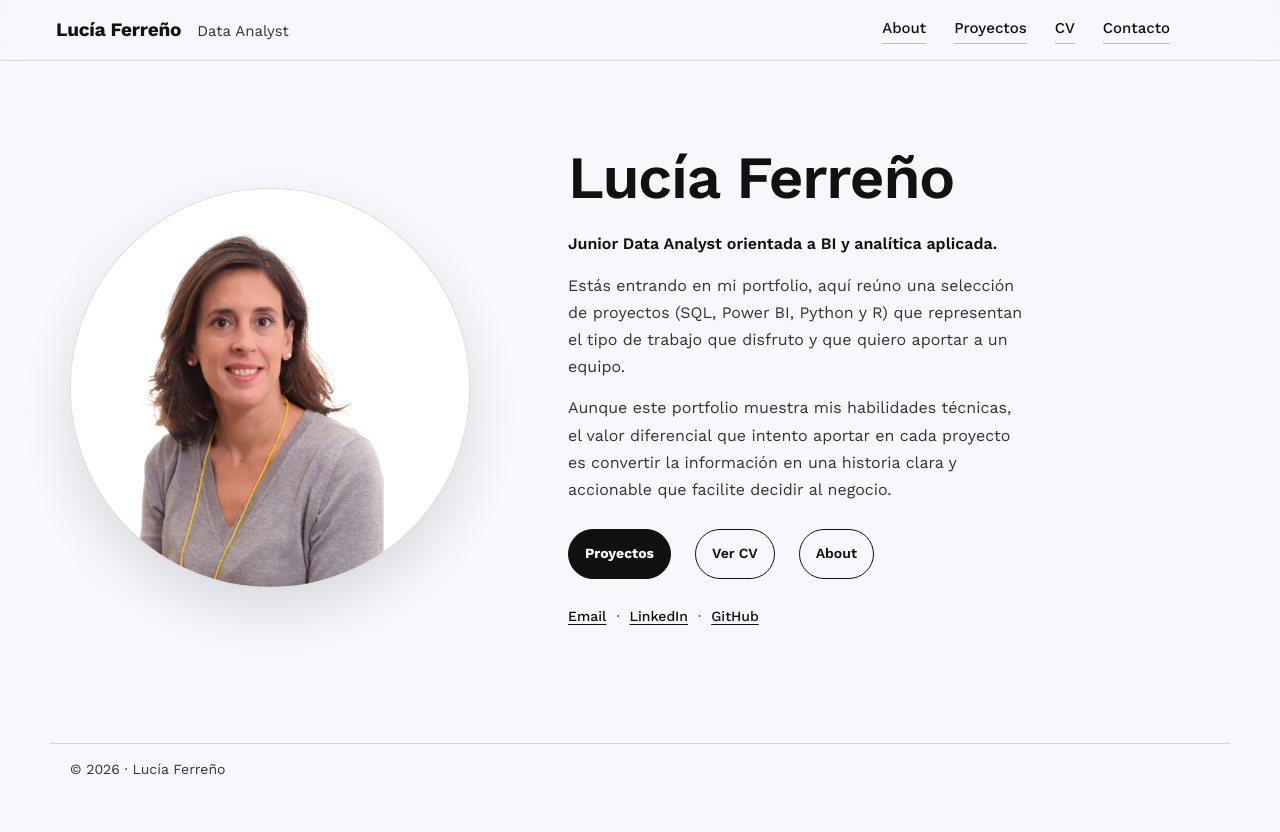
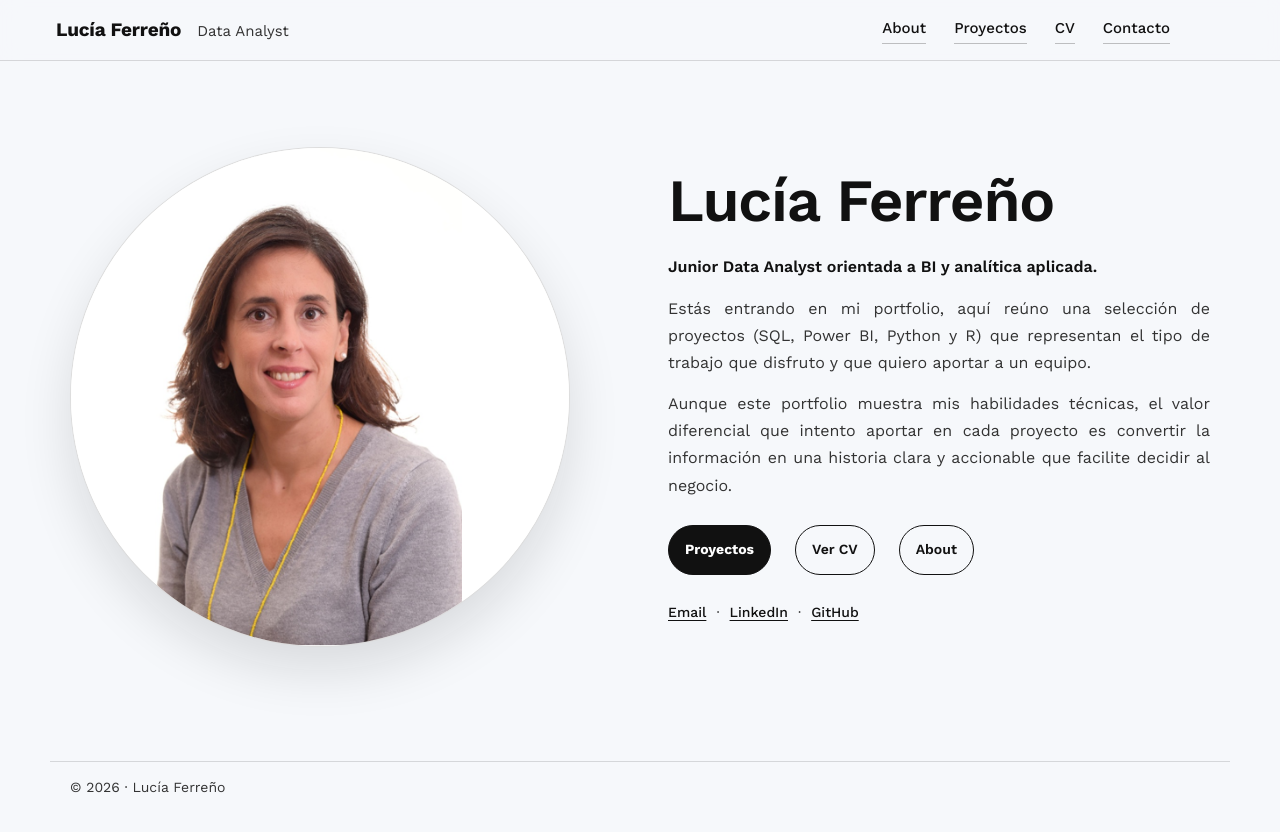
Before and after one commit to lucia-ferreno-pico/Portfolio, a Jekyll site: the page built from index.md, in a window 1280 px wide. Shown: the top 832 px of the page. Built offline with Jekyll 4.4.1, drawn with Linux system fonts in a browser that asks for light colours.

Commit message:
Update main.css

```diff
--- a/assets/css/main.css
+++ b/assets/css/main.css
@@ -156,18 +156,23 @@ p{
 
 .hero-grid{
   display:grid;
-  grid-template-columns: 420px 1fr;
+  grid-template-columns: 520px 1fr;
   gap: 78px;
   align-items:center;
 }
 
 .hero-copy{
-  max-width: 46ch;
+  max-width: 56ch;
+}
+
+.hero-copy p{
+  text-align: justify;
+  text-justify: inter-word;
 }
 
 .avatar{
-  width: 400px;
-  height: 400px;
+  width: 500px;
+  height: 500px;
   border-radius: 999px;
   object-fit: cover;
   border: 1px solid var(--border);
@@ -395,7 +400,7 @@ p{
 
   .hero{ padding: 46px 0 60px; }
   .hero-grid{ grid-template-columns: 1fr; gap: 22px; }
-  .avatar{ width: 220px; height: 220px; }
+  .avatar{ width: 260px; height: 260px; }
   .hero h1{ font-size: 40px; }
 
   .card{ grid-column: span 12; }
```
